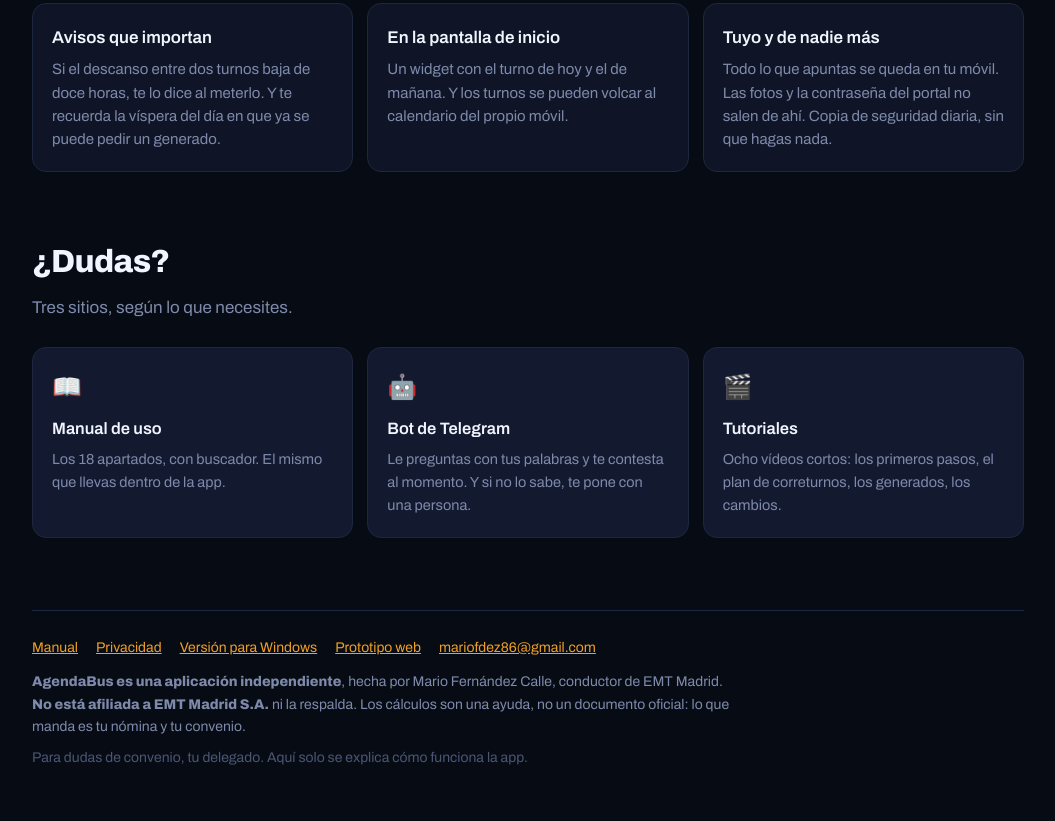
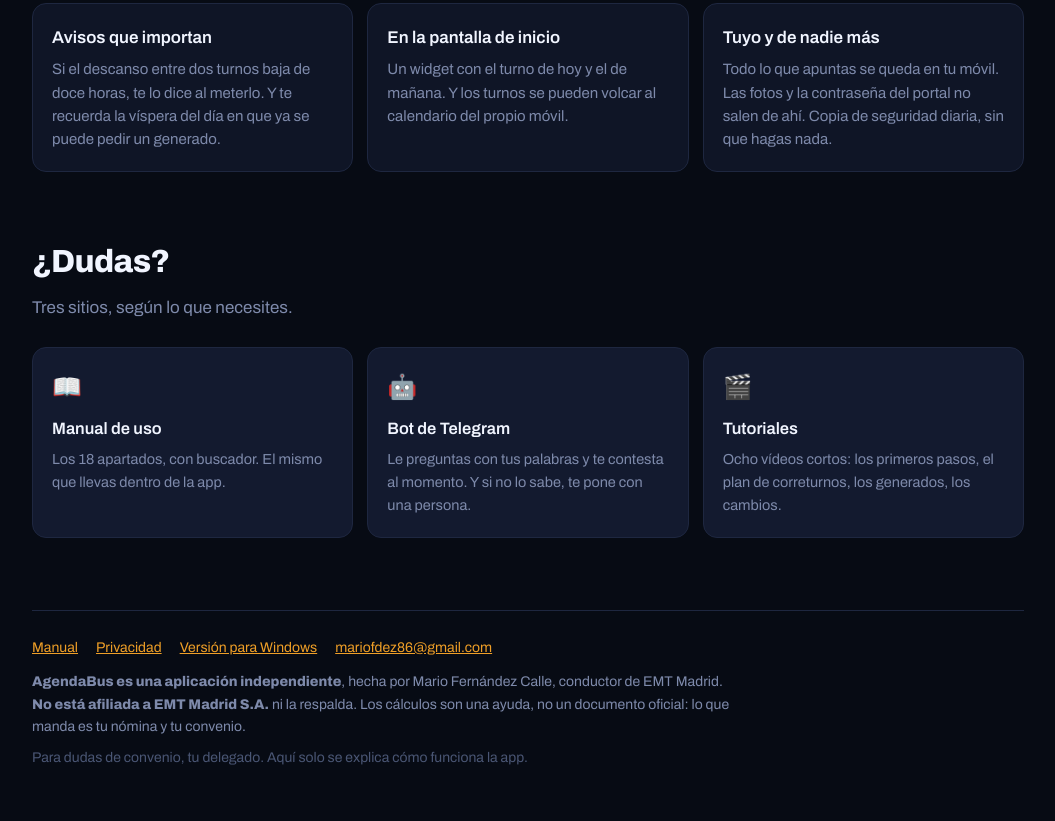
Before and after one commit to mariofdez86-hue/agenda-emt, a plain HTML site: page index.html in a window 1280 px wide. Shown: the part 1744-2565 px from the top of the page, without its empty margins (112-1167 px from the left). Drawn offline with Linux system fonts and the light colour scheme.

Commit message:
El prototipo, fuera del pie
Sigue en prototipo.html; simplemente ya no se enlaza desde la portada.

Co-Authored-By: Claude Opus 5 <noreply@anthropic.com>

```diff
--- a/index.html
+++ b/index.html
@@ -290,7 +290,6 @@ footer .enlaces{display:flex;flex-wrap:wrap;gap:8px 18px;margin-bottom:12px;}
       <a href="manual.html">Manual</a>
       <a href="privacidad.html">Privacidad</a>
       <a href="windows.html">Versión para Windows</a>
-      <a href="prototipo.html">Prototipo web</a>
       <a href="mailto:mariofdez86@gmail.com">mariofdez86@gmail.com</a>
     </div>
     <p class="aviso"><strong>AgendaBus es una aplicación independiente</strong>, hecha por
```
